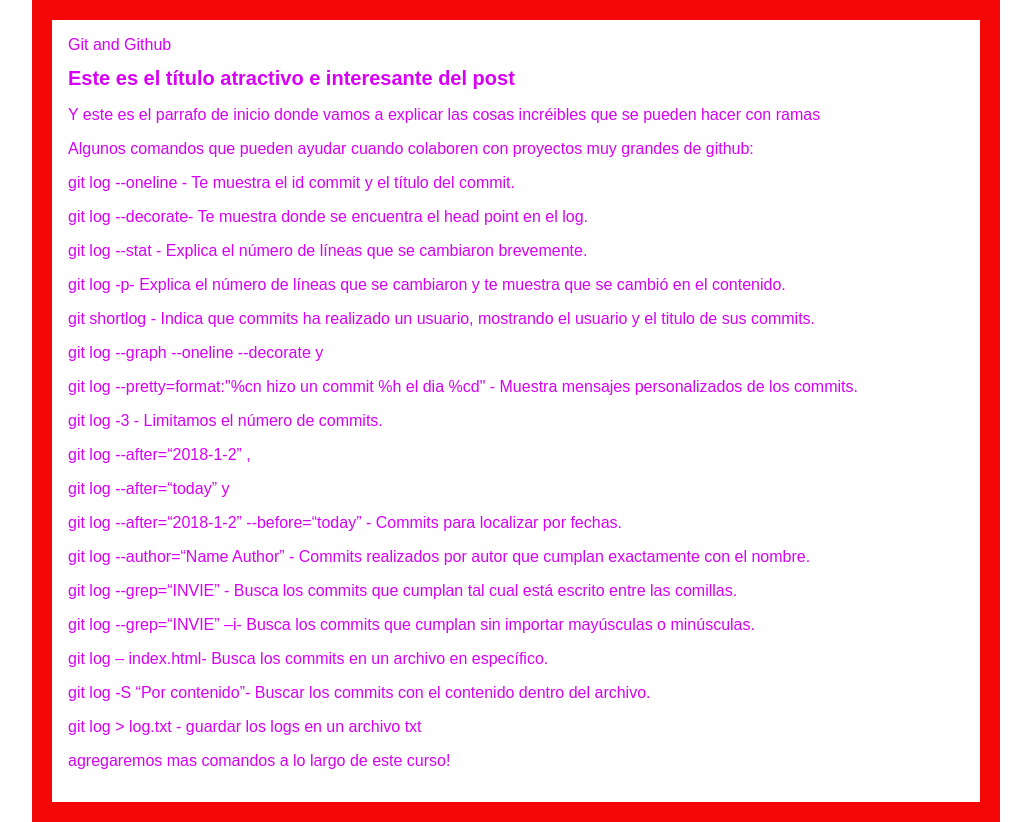
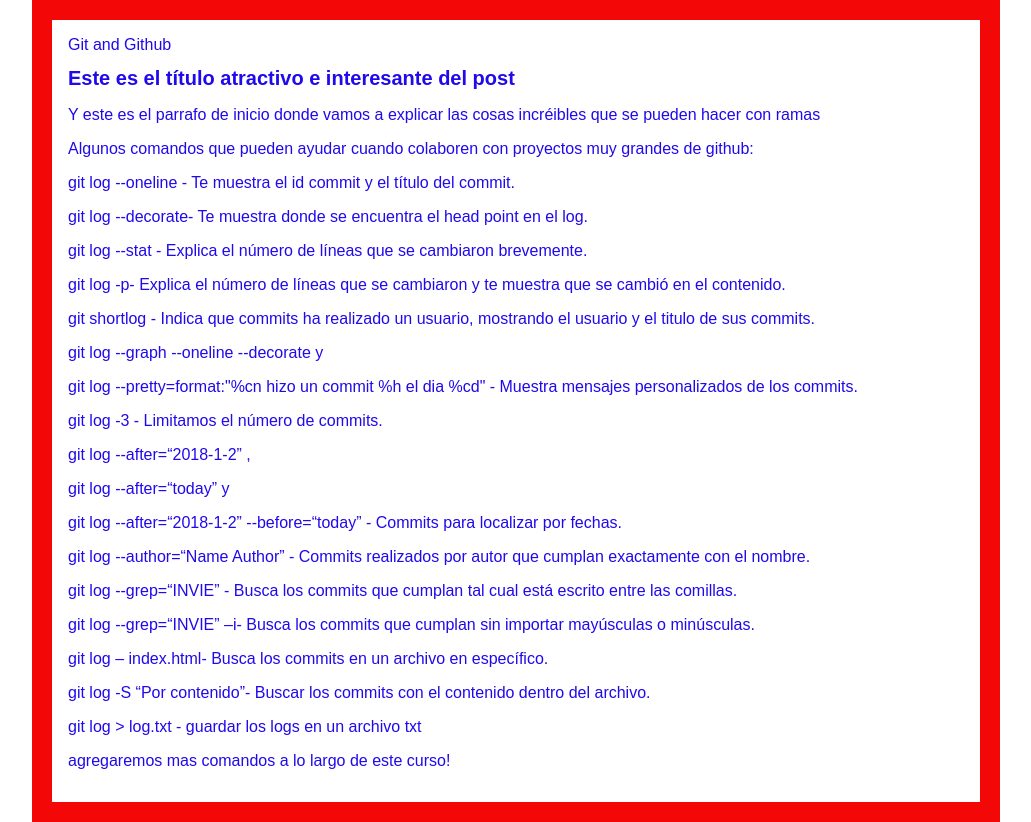
Before and after one commit to Posselt213/Hosting-Page, a plain HTML site: page blogpost.html in a window 1280 px wide. Shown: the whole page, without its empty margins (124-1155 px from the left). Drawn offline with Linux system fonts and the light colour scheme.

Commit message:
cambiamos el color del css

```diff
--- a/css/estilos.css
+++ b/css/estilos.css
@@ -1,8 +1,9 @@
 body
 {
-    color: #d800f5;
+    color: #2009ec;
     text-align: center;
     font-family: "Arial";
+
     font-size: 16px;
     margin: 0;
     padding: 0;
```
